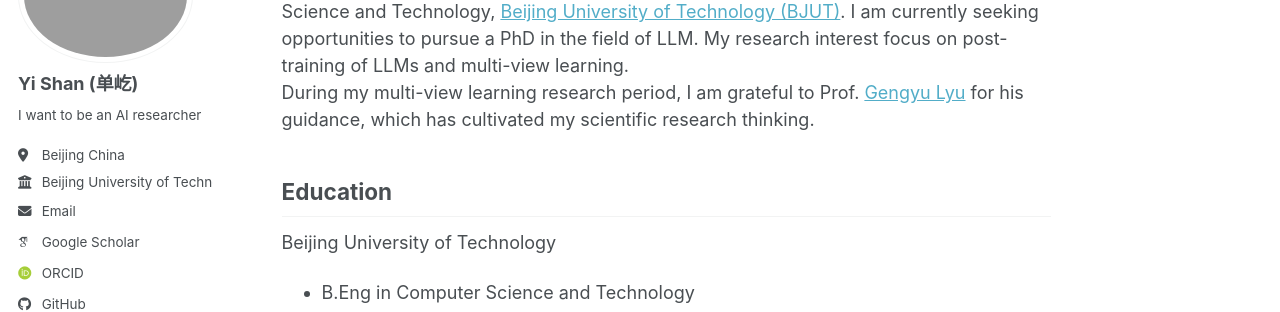
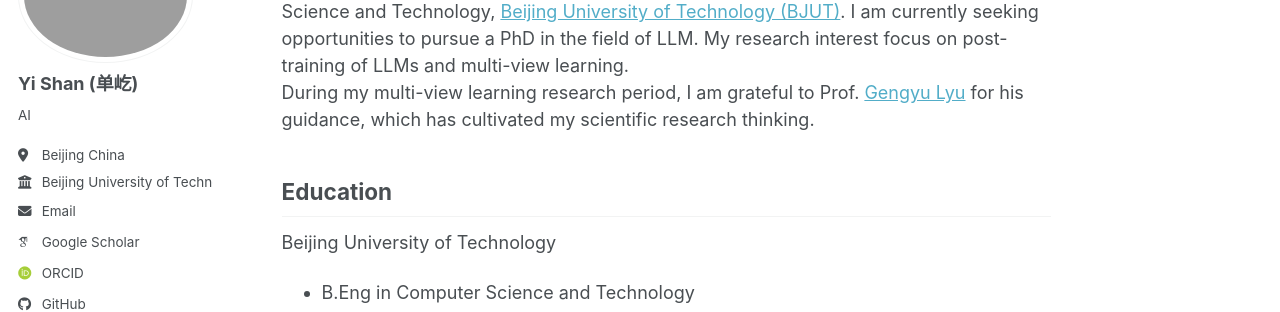
Before and after one commit to YiShan05/yishan05.github.io, a Jekyll site: the page built from _pages/about.md, in a window 1280 px wide. Shown: the part 172-484 px from the top of the page. Built offline with Jekyll 4.4.1, drawn with Linux system fonts in a browser that asks for light colours; some web fonts are replaced; a script bundle is joined from its source files by our own code; library files that are not in the unit come from our copies.

Commit message:
Update _config.yml

```diff
--- a/_config.yml
+++ b/_config.yml
@@ -26,7 +26,7 @@
   avatar           : "yishan2.jpg"
   name             : "Yi Shan (单屹)"
   pronouns         : # example: "she/her"
-  bio              : "I want to be an AI researcher"
+  bio              : "AI"
   location         : "Beijing China"
   employer         : "Beijing University of Technology"
   uri              : # URL
```
